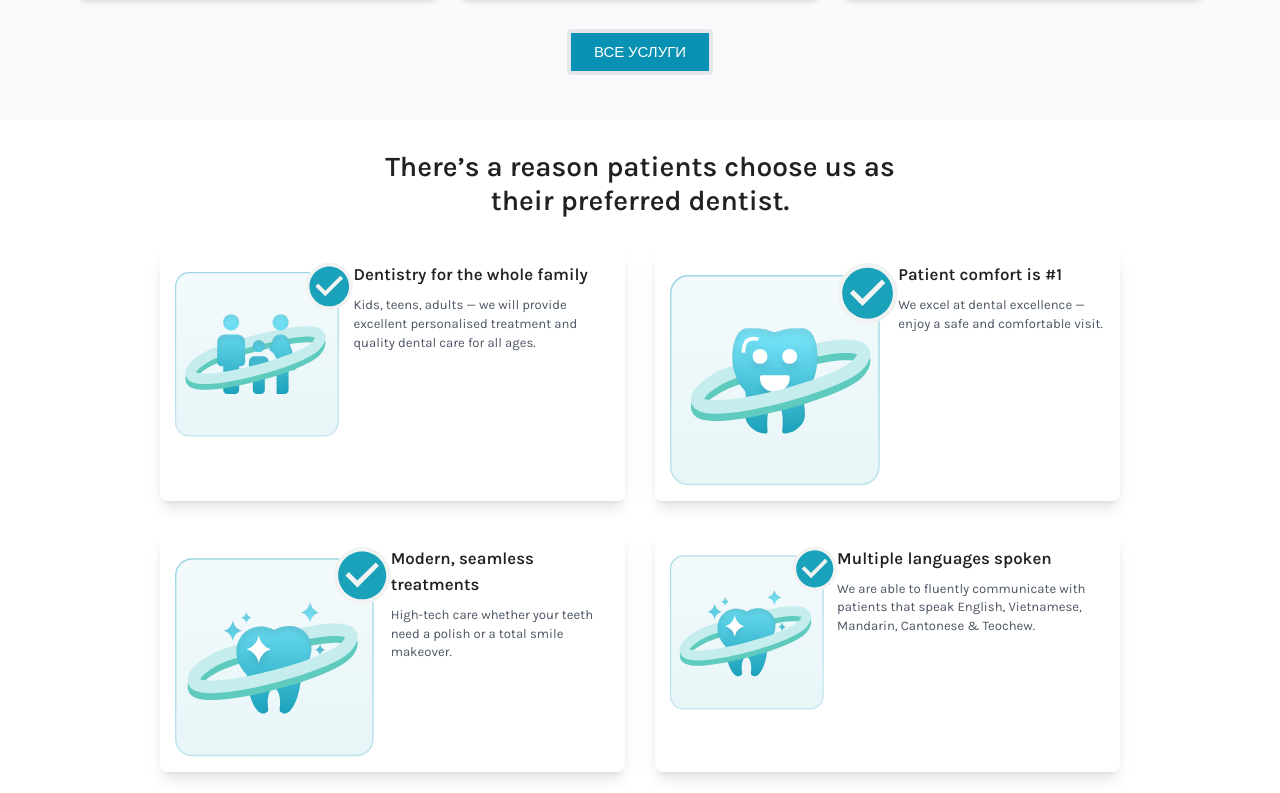
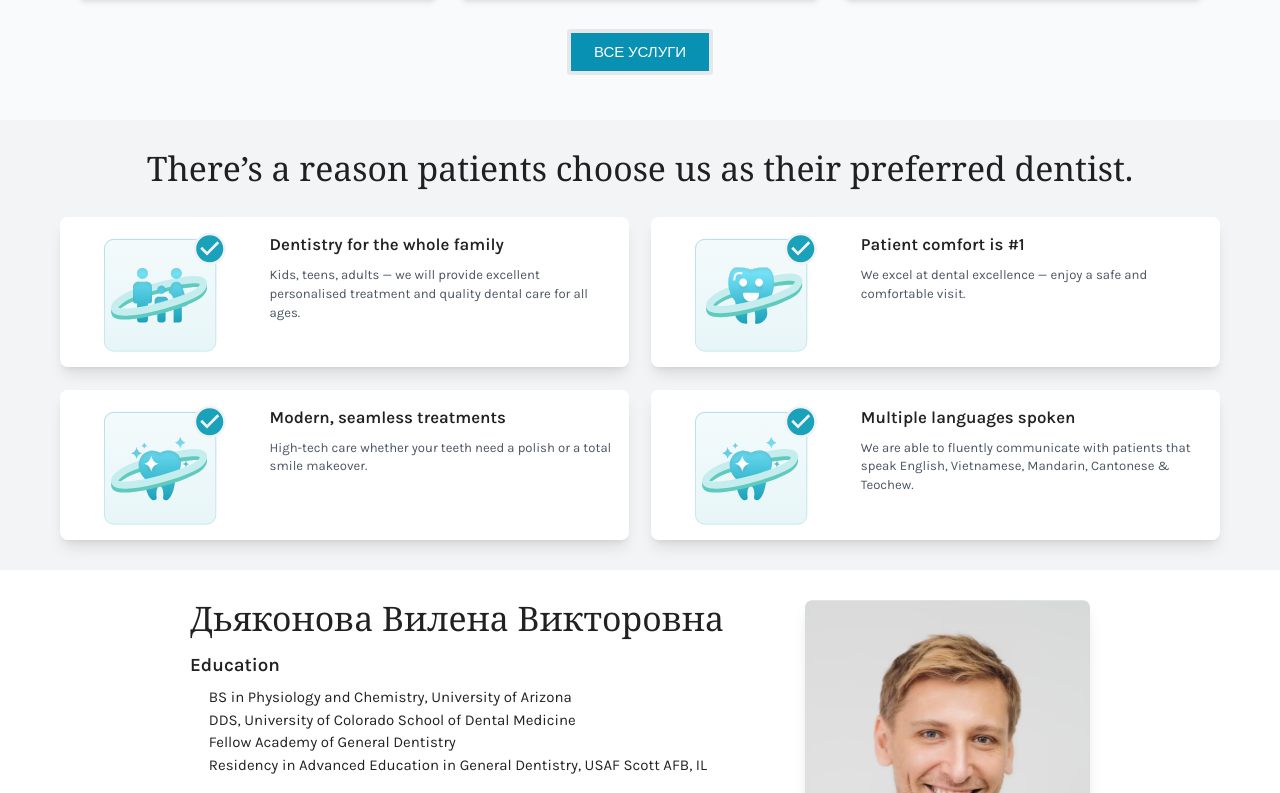
Before and after one commit to LevZolotykh/Perfectus-Tests, a React (Create React App) app: page / in a window 1280 px wide. Shown: the part 2187-2980 px from the top of the page. Built offline with nearby package versions, Linux system fonts and the light colour scheme.

Commit message:
FeatureCards fixed

```diff
--- a/src/components/UI/FeatureCard.jsx
+++ b/src/components/UI/FeatureCard.jsx
@@ -2,32 +2,17 @@ import React from "react";
 
 const FeatureCard = ({ head, par, imgsrc }) => {
   return (
-    //     <div className="flex items-start p-4 bg-white shadow-lg rounded-lg h-full">
-    //       <div className="flex-shrink-0 h-full aspect-square">
-    //         <img src={imgsrc} alt="" className="h-full w-full object-contain" />
-    //       </div>
-    //       <div className="ml-4">
-    //         <h3 className="text-lg font-semibold mb-2">{head}</h3>
-    //         <p className="text-sm text-gray-600 mx-0">{par}</p>
-    //       </div>
-    //     </div>
-    //   );
-
-    // <div className="flex items-start p-4 bg-white shadow-lg rounded-lg h-full">
-    //   <div className="w-full">
-    //     <img src={imgsrc} alt={head} className="h-full w-full " />
-    //   </div>
-    //   <div className=" flex flex-col justify-between">
-    //     <h3 className="text-lg font-semibold mb-2">{head}</h3>
-    //     <p className=" m-0 text-sm text-gray-600 break-words">{par}</p>
-    //   </div>
-    // </div>
-
-    <div className="flex items-start p-4 bg-white shadow-lg rounded-lg h-full">
-      <img src={imgsrc} alt={head} className=" w-full " />
-      <div className=" flex flex-col justify-between">
+    <div className="flex items-start p-4 rounded-lg shadow-lg bg-white">
+      <div className="w-1/3 h-full flex items-left justify-left">
+        <img
+          src={imgsrc}
+          alt=""
+          className="w-full h-full object-contain max-h-32"
+        />
+      </div>
+      <div className="w-2/3 pl-4 flex flex-col items-start text-left">
         <h3 className="text-lg font-semibold mb-2">{head}</h3>
-        <p className=" m-0 text-sm text-gray-600 break-words">{par}</p>
+        <p className="text-sm text-gray-600">{par}</p>
       </div>
     </div>
   );
--- a/src/components/UI/Features.jsx
+++ b/src/components/UI/Features.jsx
@@ -2,36 +2,45 @@ import React from "react";
 import FeatureCard from "./FeatureCard";
 
 const Features = () => {
+  const cards = [
+    {
+      imgsrc: "/images/FamilyIcon.svg",
+      head: "Dentistry for the whole family",
+      par: "Kids, teens, adults — we will provide excellent personalised treatment and quality dental care for all ages.",
+    },
+    {
+      imgsrc: "/images/ComfortIcon.svg",
+      head: "Patient comfort is #1",
+      par: "We excel at dental excellence — enjoy a safe and comfortable visit.",
+    },
+    {
+      imgsrc: "/images/ModernIcon.svg",
+      head: "Modern, seamless treatments",
+      par: "High-tech care whether your teeth need a polish or a total smile makeover.",
+    },
+    {
+      imgsrc: "/images/LanguageIcon.svg",
+      head: "Multiple languages spoken",
+      par: "We are able to fluently communicate with patients that speak English, Vietnamese, Mandarin, Cantonese & Teochew.",
+    },
+  ];
+
   return (
-    <div className="flex flex-col items-center p-8">
-      <h2 className="text-center text-2xl md:text-3xl font-semibold mb-8">
-        There’s a reason patients choose us as
-        <br />
-        their preferred dentist.
+    <section className="text-center py-8 px-4 lg:px-16 bg-gray-100">
+      <h2 className="text-3xl lg:text-4xl font-serif leading-tight mb-8">
+        There’s a reason patients choose us as their preferred dentist.
       </h2>
-      <div className="grid grid-cols-1 md:grid-cols-2 gap-6 md:gap-8 max-w-5xl">
-        <FeatureCard
-          head="Dentistry for the whole family"
-          par="Kids, teens, adults — we will provide excellent personalised treatment and quality dental care for all ages."
-          imgsrc="/images/FamilyIcon.svg"
-        />
-        <FeatureCard
-          head="Patient comfort is #1"
-          par="We excel at dental excellence — enjoy a safe and comfortable visit."
-          imgsrc="/images/ComfortIcon.svg"
-        />
-        <FeatureCard
-          head="Modern, seamless treatments"
-          par="High-tech care whether your teeth need a polish or a total smile makeover."
-          imgsrc="/images/ModernIcon.svg"
-        />
-        <FeatureCard
-          head="Multiple languages spoken"
-          par="We are able to fluently communicate with patients that speak English, Vietnamese, Mandarin, Cantonese & Teochew."
-          imgsrc="/images/LanguageIcon.svg"
-        />
+      <div className="grid grid-cols-1 md:grid-cols-2 gap-6">
+        {cards.map((card, index) => (
+          <FeatureCard
+            key={index}
+            imgsrc={card.imgsrc}
+            head={card.head}
+            par={card.par}
+          />
+        ))}
       </div>
-    </div>
+    </section>
   );
 };
 
```
